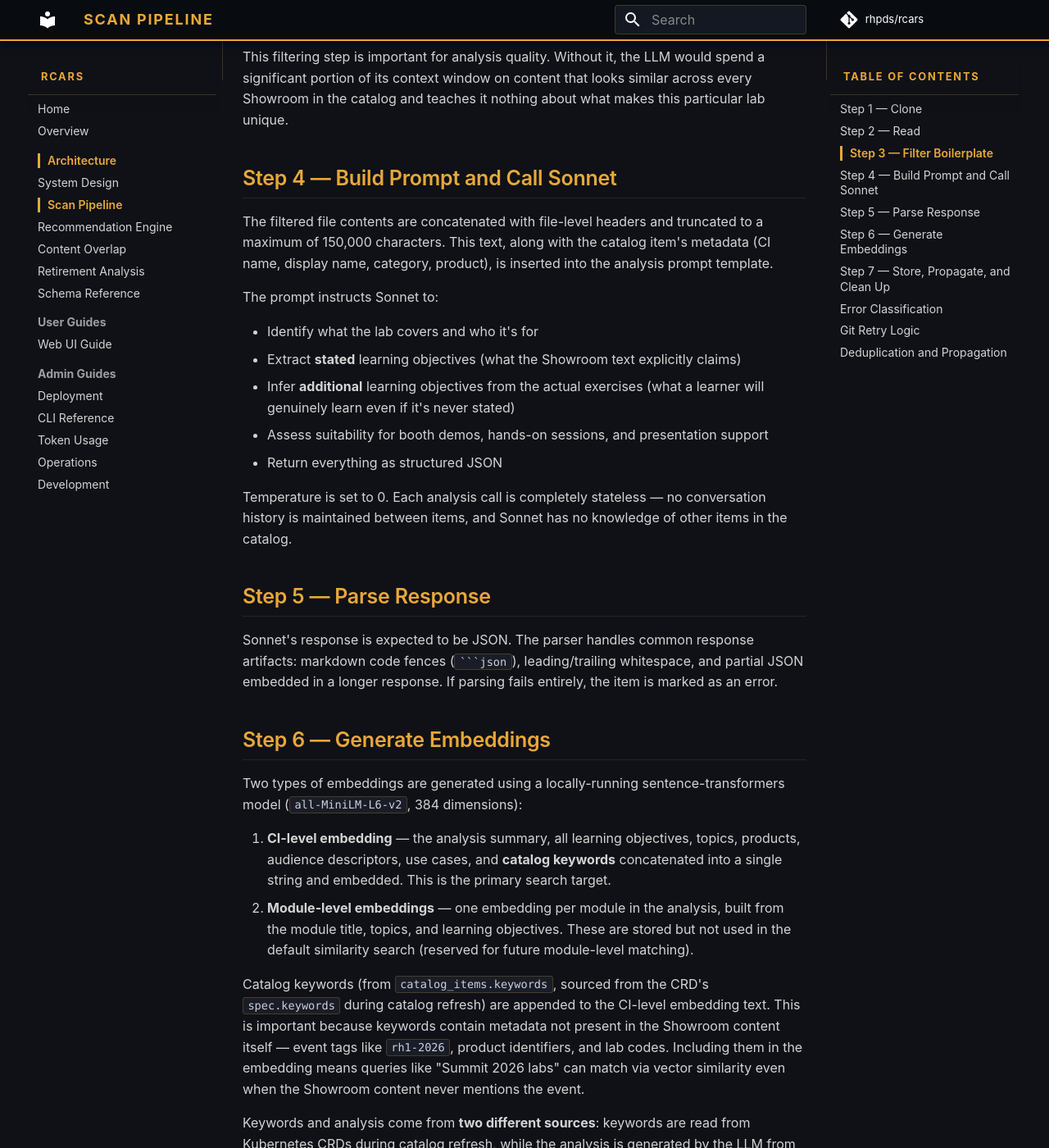
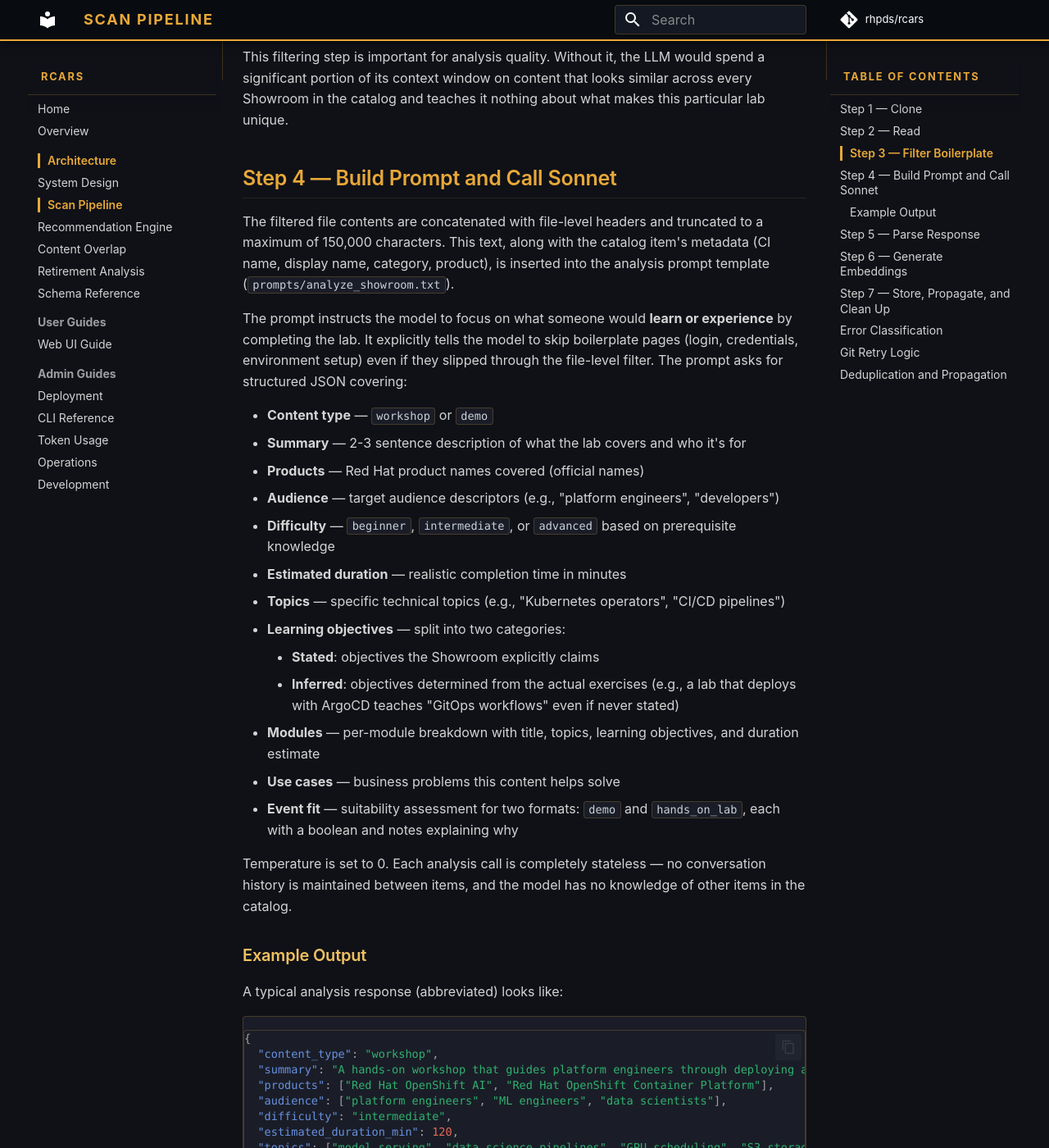
Before and after one commit to rhpds/rcars, an MkDocs documentation site: the page built from docs/architecture/scan-pipeline.md, in a window 1280 px wide and 1400 px high, scrolled down 3161 px. Shown: the whole window at 82% size. Built offline with MkDocs 1.6.1 and Material for MkDocs 9.7.7, drawn with Linux system fonts in a browser that asks for light colours; comment, search, counter and statistics services are not loaded; some of the changed text lies outside the part shown.

Commit message:
docs: Rewrite Step 4 with actual prompt fields and example output
Listed all 11 fields the analysis prompt extracts (was only
mentioning 4). Fixed 'booth demos' to 'demo' and 'hands_on_lab'
matching the actual event_fit schema. Added example JSON output
showing what a typical analysis looks like and how it feeds
downstream systems.

Co-Authored-By: Claude Opus 4.6 (1M context) <noreply@anthropic.com>

````diff
--- a/docs/architecture/scan-pipeline.md
+++ b/docs/architecture/scan-pipeline.md
@@ -46,17 +46,60 @@ This filtering step is important for analysis quality. Without it, the LLM would
 
 ## Step 4 — Build Prompt and Call Sonnet
 
-The filtered file contents are concatenated with file-level headers and truncated to a maximum of 150,000 characters. This text, along with the catalog item's metadata (CI name, display name, category, product), is inserted into the analysis prompt template.
+The filtered file contents are concatenated with file-level headers and truncated to a maximum of 150,000 characters. This text, along with the catalog item's metadata (CI name, display name, category, product), is inserted into the analysis prompt template (`prompts/analyze_showroom.txt`).
 
-The prompt instructs Sonnet to:
+The prompt instructs the model to focus on what someone would **learn or experience** by completing the lab. It explicitly tells the model to skip boilerplate pages (login, credentials, environment setup) even if they slipped through the file-level filter. The prompt asks for structured JSON covering:
 
-- Identify what the lab covers and who it's for
-- Extract **stated** learning objectives (what the Showroom text explicitly claims)
-- Infer **additional** learning objectives from the actual exercises (what a learner will genuinely learn even if it's never stated)
-- Assess suitability for booth demos, hands-on sessions, and presentation support
-- Return everything as structured JSON
+- **Content type** — `workshop` or `demo`
+- **Summary** — 2-3 sentence description of what the lab covers and who it's for
+- **Products** — Red Hat product names covered (official names)
+- **Audience** — target audience descriptors (e.g., "platform engineers", "developers")
+- **Difficulty** — `beginner`, `intermediate`, or `advanced` based on prerequisite knowledge
+- **Estimated duration** — realistic completion time in minutes
+- **Topics** — specific technical topics (e.g., "Kubernetes operators", "CI/CD pipelines")
+- **Learning objectives** — split into two categories:
+    - **Stated**: objectives the Showroom explicitly claims
+    - **Inferred**: objectives determined from the actual exercises (e.g., a lab that deploys with ArgoCD teaches "GitOps workflows" even if never stated)
+- **Modules** — per-module breakdown with title, topics, learning objectives, and duration estimate
+- **Use cases** — business problems this content helps solve
+- **Event fit** — suitability assessment for two formats: `demo` and `hands_on_lab`, each with a boolean and notes explaining why
 
-Temperature is set to 0. Each analysis call is completely stateless — no conversation history is maintained between items, and Sonnet has no knowledge of other items in the catalog.
+Temperature is set to 0. Each analysis call is completely stateless — no conversation history is maintained between items, and the model has no knowledge of other items in the catalog.
+
+### Example Output
+
+A typical analysis response (abbreviated) looks like:
+
+```json
+{
+  "content_type": "workshop",
+  "summary": "A hands-on workshop that guides platform engineers through deploying and configuring Red Hat OpenShift AI on an existing OpenShift cluster, including model serving, data science pipelines, and GPU workload management.",
+  "products": ["Red Hat OpenShift AI", "Red Hat OpenShift Container Platform"],
+  "audience": ["platform engineers", "ML engineers", "data scientists"],
+  "difficulty": "intermediate",
+  "estimated_duration_min": 120,
+  "topics": ["model serving", "data science pipelines", "GPU scheduling", "S3 storage integration"],
+  "learning_objectives": {
+    "stated": ["Deploy and configure OpenShift AI components", "Create and manage data science projects"],
+    "inferred": ["Kubernetes resource management for ML workloads", "Object storage integration patterns"]
+  },
+  "modules": [
+    {
+      "title": "Deploying OpenShift AI Operator",
+      "topics": ["operator installation", "custom resource configuration"],
+      "learning_objectives": ["Install and configure the RHOAI operator"],
+      "estimated_duration_min": 20
+    }
+  ],
+  "use_cases": ["AI/ML platform enablement", "self-service data science environments"],
+  "event_fit": {
+    "demo": {"suitable": true, "notes": "First two modules work well as a 30-min demo of RHOAI capabilities"},
+    "hands_on_lab": {"suitable": true, "notes": "Full workshop designed for 2-hour hands-on session"}
+  }
+}
+```
+
+This structured output drives everything downstream: the summary and learning objectives feed into vector embeddings for semantic search, the module breakdown enables the recommendation engine to suggest partial lab usage, and the duration estimate informs duration-aware reranking.
 
 ## Step 5 — Parse Response
 
````
